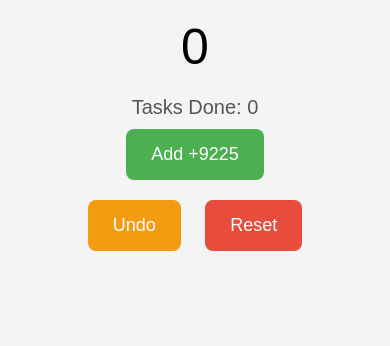
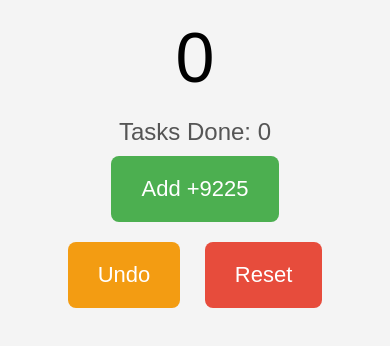
Before and after one commit to tinjan1/points-app, a plain HTML site: page index.html in a window 390 px wide. Shown: the part 100-446 px from the top of the page. Drawn offline with Linux system fonts and the light colour scheme.

Commit message:
Add files via upload

```diff
--- a/index.html
+++ b/index.html
@@ -4,9 +4,12 @@
   <meta charset="UTF-8">
   <title>Points App</title>
 
-  <!-- Manifest link -->
+  <!-- PWA manifest -->
   <link rel="manifest" href="manifest.json">
   <meta name="theme-color" content="#4CAF50">
+
+  <!-- Make app responsive on mobile -->
+  <meta name="viewport" content="width=device-width, initial-scale=1.0">
 
   <style>
     body {
@@ -53,6 +56,20 @@
     .reset {
       background-color: #e74c3c;
       color: white;
+    }
+
+    /* Mobile adjustments for screens smaller than 600px */
+    @media (max-width: 600px) {
+      #score {
+        font-size: 70px;
+      }
+      #count {
+        font-size: 24px;
+      }
+      button {
+        padding: 20px 30px;
+        font-size: 22px;
+      }
     }
   </style>
 </head>
@@ -116,5 +133,6 @@
     // Initialize UI on page load
     updateUI();
   </script>
+
 </body>
 </html>
```
